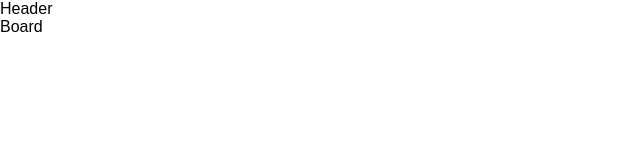
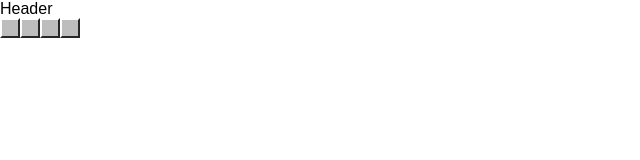
Before and after one commit to koeninger/ten_percent_practice, a React (Create React App) app in the folder eric_kudler/react-minesweeper/: page / in a window 1280 px wide. Shown: the top 160 px of the page, without its empty margins (0-640 px from the left). Built offline with nearby package versions, Linux system fonts and the light colour scheme.

Commit message:
Creates and renders a box with roughly the look of the microsoft minesweeper game

```diff
--- a/eric_kudler/react-minesweeper/src/App.js
+++ b/eric_kudler/react-minesweeper/src/App.js
@@ -3,6 +3,18 @@ import logo from './logo.svg';
 import './App.css';
 
 
+class Box extends Component {
+  constructor(props) {
+    super(props);
+  }
+  render() {
+    return (
+      <div>
+        <button className="box"></button>
+      </div>
+    );
+  }
+}
 class Board extends Component {
   constructor(props) {
     super(props);
@@ -10,7 +22,10 @@ class Board extends Component {
   render() {
     return (
       <div>
-      Board
+        <Box />
+        <Box />
+        <Box />
+        <Box />
       </div>
     );
   }
@@ -30,7 +45,7 @@ class Header extends Component {
 class Game extends Component {
   render() {
     return (
-      <div>
+      <div className="game">
         <Header />
         <Board />
       </div>
--- a/eric_kudler/react-minesweeper/src/index.css
+++ b/eric_kudler/react-minesweeper/src/index.css
@@ -3,3 +3,12 @@ body {
   padding: 0;
   font-family: sans-serif;
 }
+button.box {
+	width: 20px;
+	height: 20px;
+	background: #BDBDBD;
+	border-color: #FFFFFF #7B7B7B #7B7B7B #FFFFFF;
+	border-width: 2px;
+	outline: none;
+	float:left;
+}
```
